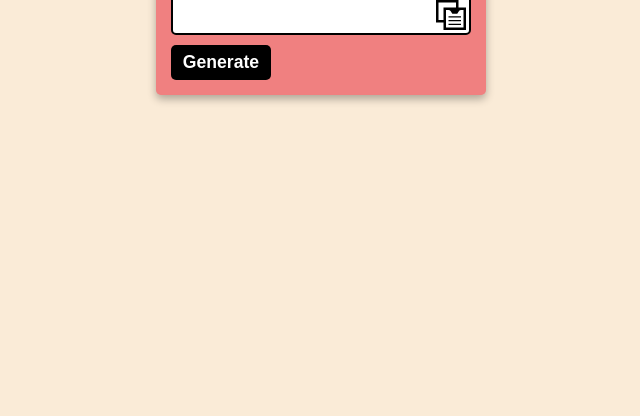
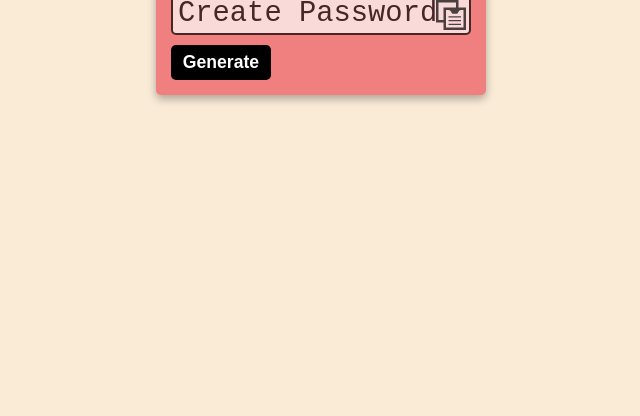
Before and after one commit to 3dEADto2/JS-CSS-HTML-RandomPassword-Challange, a plain HTML site: page index.html in a window 1280 px wide. Shown: the part 384-800 px from the top of the page, without its empty margins (319-959 px from the left). Drawn offline with Linux system fonts and the light colour scheme.

Commit message:
Add files via upload

```diff
--- a/index.html
+++ b/index.html
@@ -11,8 +11,8 @@
     <div class="main-container">
         <h3>Random Password Generator</h3>
         <div class="text-container">
-            <textarea readonly name="password" id="password" rows="1"></textarea>
-            <img src="/JS-CSS-HTML-RandomPassword-Challange/files/copyIcon.svg" alt="">
+            <textarea readonly name="password" id="password" rows="1">Create Password</textarea>
+            <img src="/files/copyIcon.svg" alt="">
         </div>
         <button class="btn">Generate</button>
         <div class="clipboard-text">Has copied to clipboard!</div>
--- a/index.js
+++ b/index.js
@@ -45,7 +45,7 @@ function randomNumber (limit) {
 }
 
 function disableEl () {
-    console.log('disable');
+    textarea.value = 'Create Password';
     copiedTextEl.style.opacity = '0%';
     clicked = false;
 }
--- a/style.css
+++ b/style.css
@@ -45,11 +45,13 @@ body {
     font-size: 1.8rem;
     border: 2px solid black;
     border-radius: 5px;
+    opacity: 70%;
     overflow: hidden;
 }
 
 .text-container img {
     width: 30px;
+    opacity: 70%;
     position: absolute;
     right: 5px;
     top: 5px;
@@ -58,6 +60,11 @@ body {
 .text-container img:hover {
     cursor: pointer;
     width: 31px;
+    opacity: 100%;
+}
+
+.text-container img:active {
+    transform: scale(0.95);
 }
 
 .main-container button {
@@ -75,6 +82,10 @@ body {
     cursor: pointer;
     font-size: 1.12rem;
     border: 1px solid white;
+}
+
+.main-container button:active {
+    transform: scale(0.95);
 }
 
 .clipboard-text {
```
